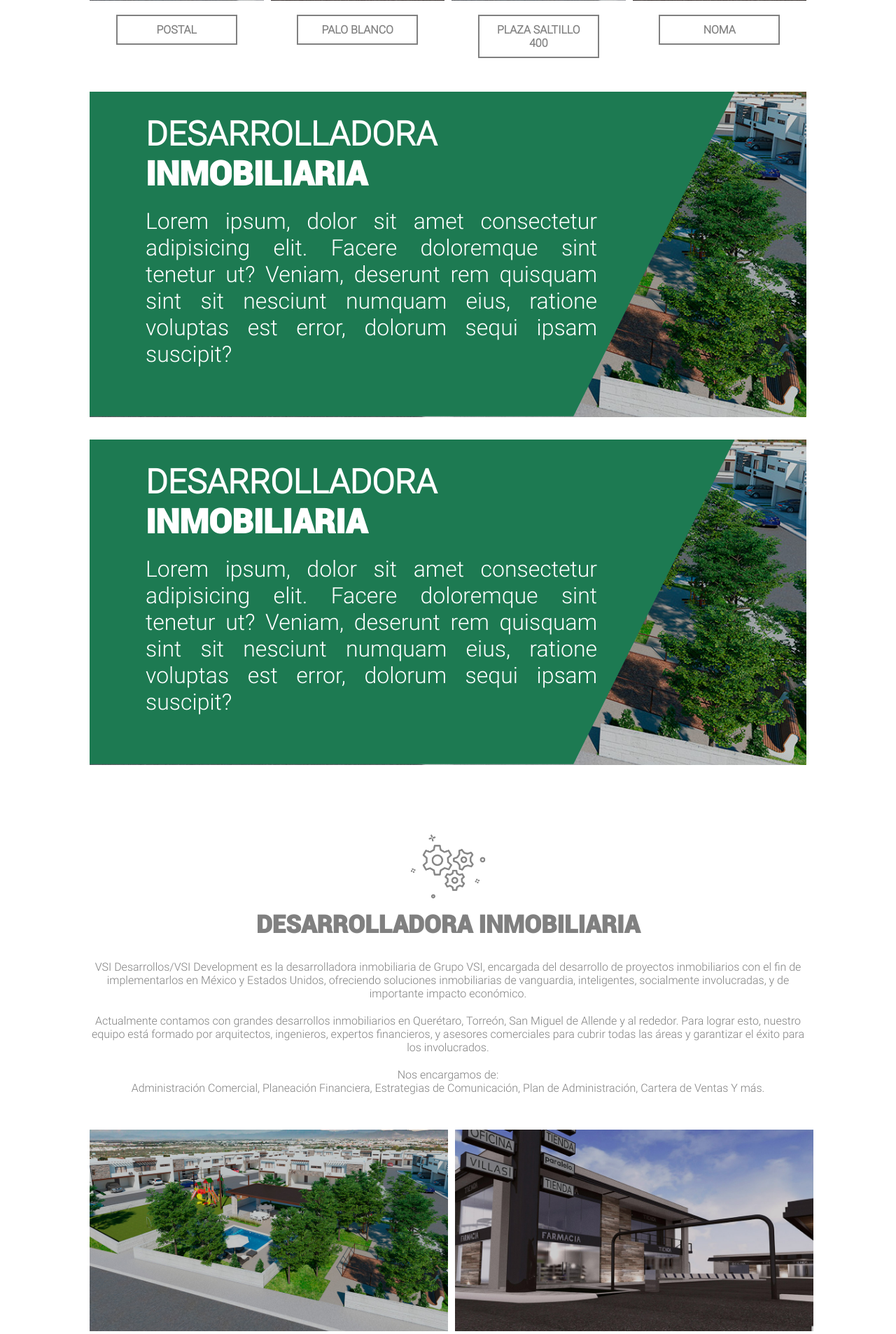
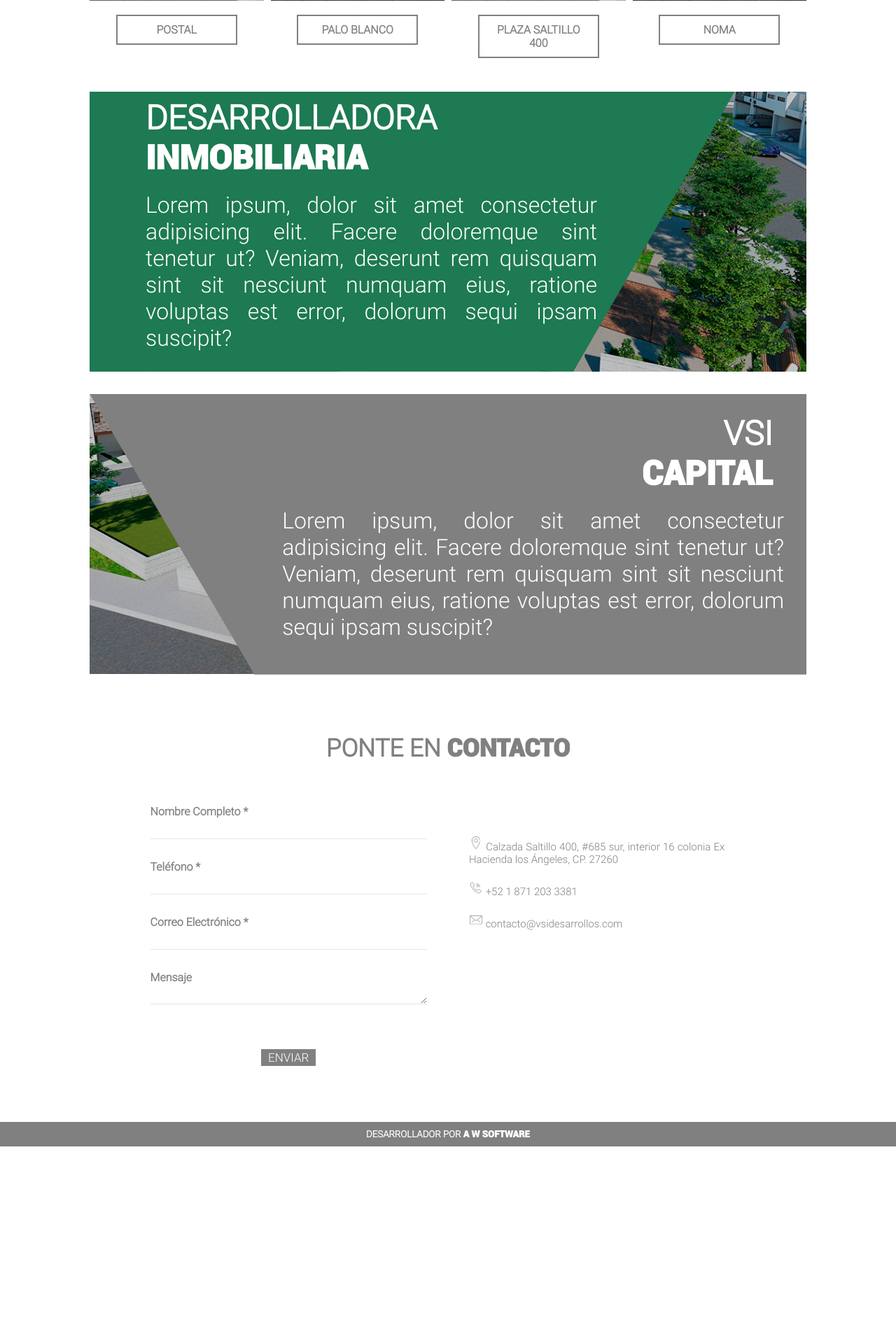
Before and after one commit to ArcoDev/vsi, a PHP site: page / in a window 1280 px wide. Shown: the part 2496-4402 px from the top of the page at 70% size. After the commit the page ends 4134 px from the top, so only its background shows below. Run offline with PHP 8.4, Linux system fonts and the light colour scheme; style sheets or scripts are compiled from the project's sources; some libraries are stand-ins or nearby versions.

Commit message:
Se termino la seccion de desarrollos, responsive

```diff
--- a/assets/js/animacionNumeros.js
+++ b/assets/js/animacionNumeros.js
@@ -6,9 +6,9 @@ const cont3 = document.getElementById('contador3');
 const cont4 = document.getElementById('contador4');
 
 window.onscroll = function () {
-    const scroll = window.scrollY;
-    console.log(scroll);
-    if(scroll === 1200) {
+    const y = window.scrollY;
+    console.log(y);
+    if(scrollY === 1200) {
         animaNumeros();
         console.log('llegue');
     } else {
@@ -58,5 +58,5 @@ function animaNumeros() {
         if (cantidad4 === 200) {
             clearInterval(tiempo4)
         }
-    }, 50);
+    }, 30);
 }
--- a/assets/scss/estilos.css
+++ b/assets/scss/estilos.css
@@ -655,9 +655,9 @@ main nav .correo {
   transform: translate3d(1, 0, 0);
 }
 
-.inmobiliaria {
+.desarrollosInm {
   width: 100%;
-  height: 465px;
+  height: 400px;
   background-image: url("../img/desarrollo_paloblanco.jpg");
   background-position: center;
   background-size: cover;
@@ -666,17 +666,33 @@ main nav .correo {
   margin-top: 2rem;
 }
 
-.inmobiliaria .txt-info {
+@media screen and (max-width: 767px) {
+  .desarrollosInm {
+    height: 400px;
+  }
+}
+
+.desarrollosInm .txt-info {
   width: 90%;
   height: 400px;
   background: #1d7a52;
   clip-path: polygon(0 0, 100% 0%, 75% 100%, 0% 100%);
   display: flex;
   flex-direction: column;
-  padding: 2rem 0;
+  justify-content: center;
 }
 
-.inmobiliaria .txt-info h2 {
+@media screen and (max-width: 767px) {
+  .desarrollosInm .txt-info {
+    width: 100%;
+    height: 335px;
+    clip-path: none;
+    background: rgba(29, 122, 82, 0.5);
+    align-items: center;
+  }
+}
+
+.desarrollosInm .txt-info h2 {
   color: #fff;
   font-size: 3rem;
   padding-left: 5rem;
@@ -684,16 +700,148 @@ main nav .correo {
   text-transform: uppercase;
 }
 
-.inmobiliaria .txt-info h2 span {
+@media screen and (max-width: 767px) {
+  .desarrollosInm .txt-info h2 {
+    font-size: 1.5rem;
+    padding: 0;
+    text-align: center;
+  }
+}
+
+.desarrollosInm .txt-info h2 span {
   font-family: 'Roboto-Black';
 }
 
-.inmobiliaria .txt-info p {
+.desarrollosInm .txt-info p {
   color: #fff;
   text-align: justify;
   width: 70%;
   font-size: 2rem;
   padding-left: 5rem;
+}
+
+@media screen and (max-width: 767px) {
+  .desarrollosInm .txt-info p {
+    padding: 0;
+    width: 90%;
+    font-size: 1.3rem;
+  }
+}
+
+.desarrollosCap {
+  width: 100%;
+  height: 400px;
+  background-image: url("../img/desarrollo_paloblanco.jpg");
+  background-position: center;
+  background-size: cover;
+  background-repeat: no-repeat;
+  padding: 0;
+  margin-top: 2rem;
+}
+
+@media screen and (max-width: 767px) {
+  .desarrollosCap {
+    height: 400px;
+  }
+}
+
+.desarrollosCap .txt-info {
+  width: 90%;
+  height: 400px;
+  background: #1d7a52;
+  clip-path: polygon(0 0, 100% 0%, 75% 100%, 0% 100%);
+  display: flex;
+  flex-direction: column;
+  justify-content: center;
+}
+
+@media screen and (max-width: 767px) {
+  .desarrollosCap .txt-info {
+    width: 100%;
+    height: 335px;
+    clip-path: none;
+    background: rgba(29, 122, 82, 0.5);
+    align-items: center;
+  }
+}
+
+.desarrollosCap .txt-info h2 {
+  color: #fff;
+  font-size: 3rem;
+  padding-left: 5rem;
+  font-family: 'Roboto-Light';
+  text-transform: uppercase;
+}
+
+@media screen and (max-width: 767px) {
+  .desarrollosCap .txt-info h2 {
+    font-size: 1.5rem;
+    padding: 0;
+    text-align: center;
+  }
+}
+
+.desarrollosCap .txt-info h2 span {
+  font-family: 'Roboto-Black';
+}
+
+.desarrollosCap .txt-info p {
+  color: #fff;
+  text-align: justify;
+  width: 70%;
+  font-size: 2rem;
+  padding-left: 5rem;
+}
+
+@media screen and (max-width: 767px) {
+  .desarrollosCap .txt-info p {
+    padding: 0;
+    width: 90%;
+    font-size: 1.3rem;
+  }
+}
+
+.desarrollosCap .txt-info {
+  width: 100%;
+  height: 401px;
+  background: gray;
+  clip-path: polygon(100% 0%, 100% 50%, 100% 100%, 23% 100%, 0 0, 0 0);
+  display: flex;
+  flex-direction: column;
+  align-items: flex-end;
+}
+
+@media screen and (max-width: 767px) {
+  .desarrollosCap .txt-info {
+    clip-path: none;
+    height: 335px;
+    align-items: center;
+    background: rgba(128, 128, 128, 0.534);
+  }
+}
+
+.desarrollosCap .txt-info h2 {
+  padding-left: 0;
+  padding-right: 3rem;
+  text-align: right;
+}
+
+@media screen and (max-width: 767px) {
+  .desarrollosCap .txt-info h2 {
+    text-align: center;
+    padding: 0;
+  }
+}
+
+.desarrollosCap .txt-info p {
+  padding-left: 0;
+  padding-right: 2rem;
+}
+
+@media screen and (max-width: 767px) {
+  .desarrollosCap .txt-info p {
+    padding: 0;
+  }
 }
 
 /*main .cuerpo .nosotros{
--- a/assets/scss/estilos.scss
+++ b/assets/scss/estilos.scss
@@ -701,15 +701,22 @@ main nav .correo {
         }
     }
 }
+
 @mixin desarrollos {
     width: 100%;
-    height: 465px;
+    height: 400px;
     background-image: url('../img/desarrollo_paloblanco.jpg');
     background-position: center;
     background-size: cover;
     background-repeat: no-repeat;
     padding: 0;
     margin-top: 2rem;
+
+    @media screen and(max-width: 767px) {
+        & {
+            height: 400px;
+        }
+    }
 
     .txt-info {
         width: 90%;
@@ -718,7 +725,16 @@ main nav .correo {
         clip-path: polygon(0 0, 100% 0%, 75% 100%, 0% 100%);
         display: flex;
         flex-direction: column;
-        padding: 2rem 0;
+        justify-content: center;
+        @media screen and(max-width: 767px) {
+            & {
+                width: 100%;
+                height: 335px;
+                clip-path: none;
+                background: rgba(29, 122, 82, 0.5);
+                align-items: center;
+            }
+        }
 
         h2 {
             color: #fff;
@@ -726,6 +742,16 @@ main nav .correo {
             padding-left: 5rem;
             font-family: 'Roboto-Light';
             text-transform: uppercase;
+
+            @media screen and(max-width: 767px) {
+                & {
+                    font-size: 1.5rem;
+                    padding: 0;
+                    text-align: center;
+
+                }
+            }
+
             span {
                 font-family: 'Roboto-Black';
             }
@@ -737,13 +763,70 @@ main nav .correo {
             width: 70%;
             font-size: 2rem;
             padding-left: 5rem;
+
+            @media screen and(max-width: 767px) {
+                & {
+                    padding: 0;
+                    width: 90%;
+                    font-size: 1.3rem;
+                }
+            }
         }
     }
 
 }
+
 //Desarrollos
-.inmobiliaria {
+.desarrollosInm {
     @include desarrollos;
+}
+
+.desarrollosCap {
+    @include desarrollos;
+
+    .txt-info {
+        width: 100%;
+        height: 401px;
+        background: gray;
+        clip-path: polygon(100% 0%, 100% 50%, 100% 100%, 23% 100%, 0 0, 0 0);
+        display: flex;
+        flex-direction: column;
+        align-items: flex-end;
+
+        @media screen and(max-width: 767px) {
+            & {
+                clip-path: none;
+                height: 335px;
+                align-items: center;
+                background: rgba(128, 128, 128, 0.534);
+
+            }
+        }
+
+        h2 {
+            padding-left: 0;
+            padding-right: 3rem;
+            text-align: right;
+
+            @media screen and(max-width: 767px) {
+                & {
+                    text-align: center;
+                    padding: 0;
+                }
+            }
+        }
+
+        p {
+            padding-left: 0;
+            padding-right: 2rem;
+
+            @media screen and(max-width: 767px) {
+                & {
+                    padding: 0;
+                }
+            }
+        }
+    }
 }
 
 /*main .cuerpo .nosotros{
--- a/index.html
+++ b/index.html
@@ -253,15 +253,15 @@
                     </div>
                 </section>
                 <!-- DESARROLLOS -->
-                <section class="inmobiliaria">
+                <section class="desarrollosInm">
                     <div class="txt-info">
                         <h2>Desarrolladora <br><span>Inmobiliaria</span></h2>
                         <p>Lorem ipsum, dolor sit amet consectetur adipisicing elit. Facere doloremque sint tenetur ut? Veniam, deserunt rem quisquam sint sit nesciunt numquam eius, ratione voluptas est error, dolorum sequi ipsam suscipit?</p>
                     </div>
                 </section>
-                <section class="inmobiliaria">
+                <section class="desarrollosCap">
                     <div class="txt-info">
-                        <h2>Desarrolladora <br><span>Inmobiliaria</span></h2>
+                        <h2>VSI <br><span>Capital</span></h2>
                         <p>Lorem ipsum, dolor sit amet consectetur adipisicing elit. Facere doloremque sint tenetur ut? Veniam, deserunt rem quisquam sint sit nesciunt numquam eius, ratione voluptas est error, dolorum sequi ipsam suscipit?</p>
                     </div>
                 </section>
@@ -311,7 +311,7 @@
                         </div>
                     </div>
                 </div>-->
-                <section id="desarrollo" class="desarrollo">
+               <!-- <section id="desarrollo" class="desarrollo">
                     <div class="titulo-desarrollo">
                         <img class="img-logo" src="assets/img/icono_desarrollo.png" alt="Desarrollo">
                         <h2 class="main_desarrollo">DESARROLLADORA INMOBILIARIA</h2>
@@ -343,7 +343,7 @@
                                         PALO BLANCO
                                     </span>
                                 </a>
-                                <!--h6>PALO BLANCO</h6-->
+                               h6>PALO BLANCO</h6
                             </div>
                             <div class="columna-2">
                                 <img class="img-100 img-des-2" src="assets/img/desarrollo_plaza.jpg"
@@ -353,7 +353,7 @@
                                         PLAZA SALTILLO 400
                                     </span>
                                 </a>
-                                <!--h6>PLAZA SALTILLO 400</h6-->
+                                h6>PLAZA SALTILLO 400</h6
                             </div>
                         </div>
                     </div>
@@ -389,7 +389,7 @@
                                         NOMA
                                     </span>
                                 </a>
-                                <!--h6>NOMA</h6-->
+                               h6>NOMA</h6
                             </div>
                             <div class="columna-3">
                                 <img src="assets/img/capital_postal.jpg" alt="Capital Postal" class="img-100 img-cap-2">
@@ -398,7 +398,7 @@
                                         POSTAL
                                     </span>
                                 </a>
-                                <!--h6>POSTAL</h6-->
+                                h6>POSTAL</h6
                             </div>
                             <div class="columna-3">
                                 <img src="assets/img/capital_paloblanco.jpg" alt="Capital Paloblanco"
@@ -408,11 +408,11 @@
                                         PALO BLANCO
                                     </span>
                                 </a>
-                                <!--h6>PALO BLANCO</h6-->
+                                h6>PALO BLANCO</h6>
                             </div>
                         </div>
                     </div>
-                </section>
+                </section> -->
                 <section id="contacto" class="contacto">
                     <div class="titulo-cuerpo">
                         <h2 class="main_contacto"><b>PONTE EN</b> CONTACTO</h2>
```
Also changed, not shown: 1 other file.
